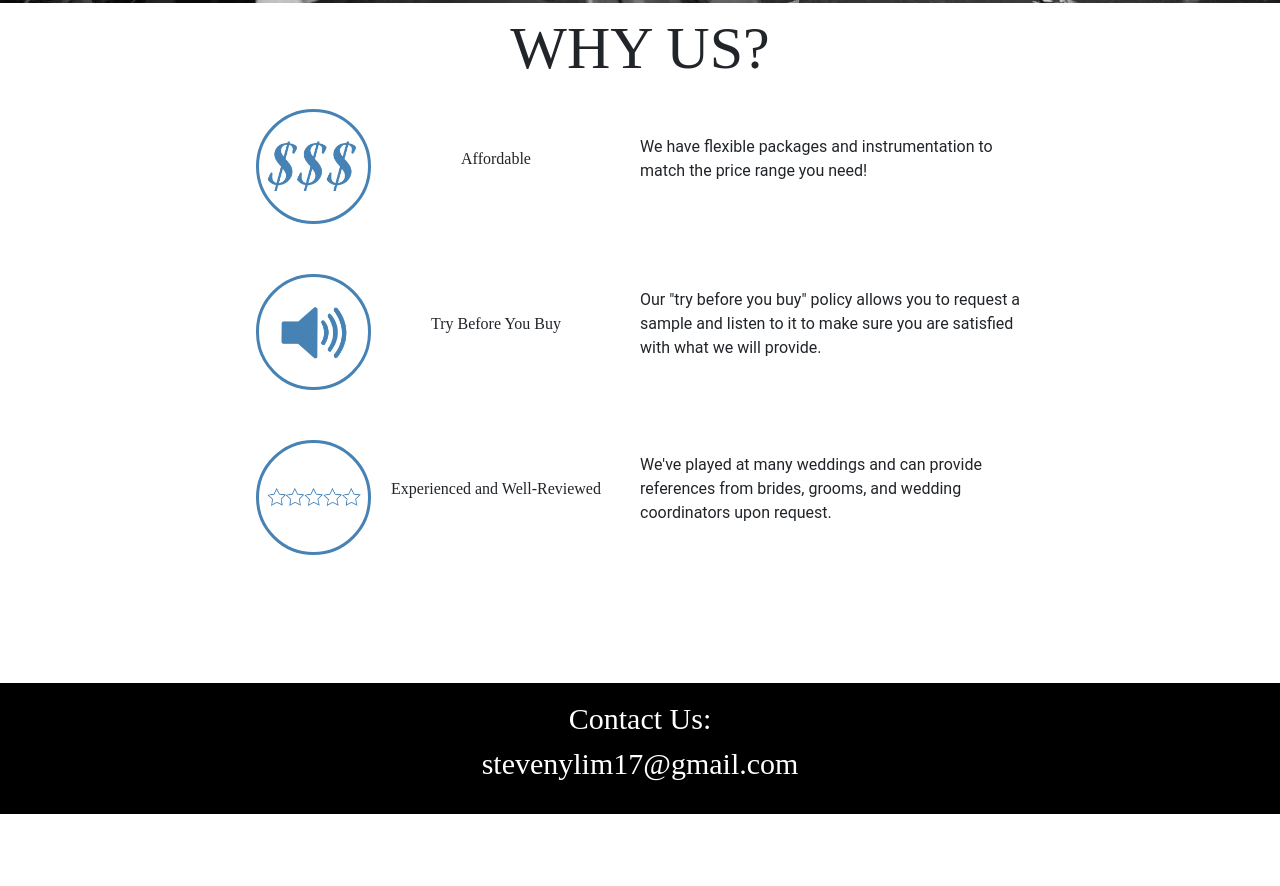
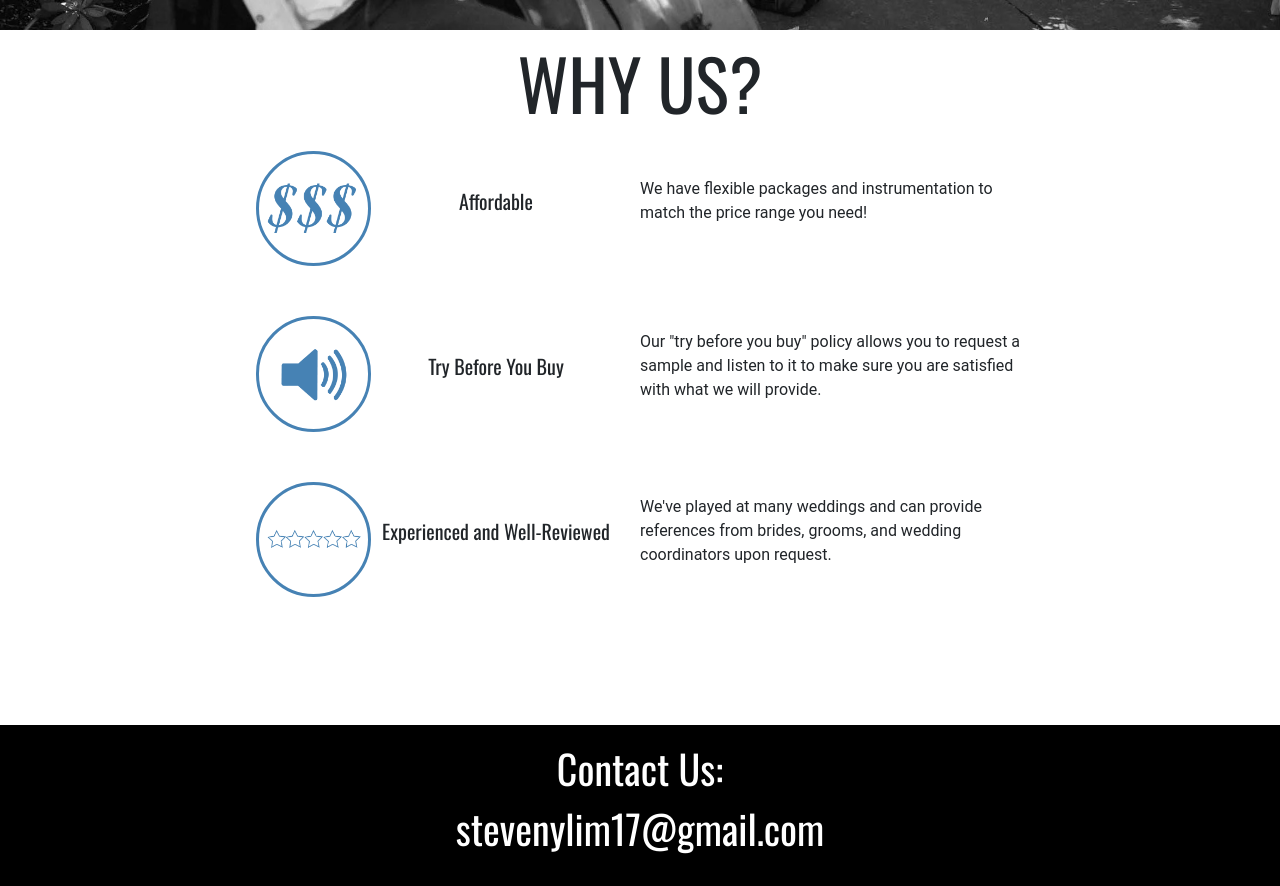
Before and after one commit to SlimPortfolio/DLP, a plain HTML site: page index.html in a window 1280 px wide. Shown: the part 911-1797 px from the top of the page. Before the commit the page ends 1725 px from the top, so only its background shows below. Drawn offline with nearby package versions, Linux system fonts and the light colour scheme.

Commit message:
Added Oswald Font
WM Special

```diff
--- a/designDLP.css
+++ b/designDLP.css
@@ -61,27 +61,27 @@ body{
 
 .title{
     font-family:oswald;
-    font-size:60px;
+    font-size:70px;
     text-align:center;
 
 }
 
 .footerText{
     font-family:oswald;
-    font-size:30px;
+    font-size:40px;
     text-align:center;
 }
 
 .subtitle{
     font-family:oswald;
-    font-size:16px;
+    font-size:20px;
     text-align:center;
     font-style:italic;
 
 }
 .subheading{
     font-family:oswald;
-    font-size:16px;
+    font-size:20px;
     /* font-weight:bold; */
     text-align:center;
 }
@@ -97,7 +97,7 @@ body{
 
 .headline{
     font-family:oswald;
-    font-size:30px;
+    font-size:40px;
 
 }
 
--- a/index.html
+++ b/index.html
@@ -3,6 +3,7 @@
 <head>
     <link rel="stylesheet" href="https://cdn.jsdelivr.net/npm/bootstrap@4.3.1/dist/css/bootstrap.min.css" integrity="sha384-ggOyR0iXCbMQv3Xipma34MD+dH/1fQ784/j6cY/iJTQUOhcWr7x9JvoRxT2MZw1T" crossorigin="anonymous">
     <link rel="stylesheet" href="designDLP.css">
+    <link href='https://fonts.googleapis.com/css?family=Oswald' rel='stylesheet'>
     <meta charset="UTF-8">
     <meta http-equiv="X-UA-Compatible" content="IE=edge">
     <meta name="viewport" content="width=device-width, initial-scale=1.0">
```
Also changed, not shown: about.html (+1 -0 lines), book.html (+1 -0 lines), samples.html (+1 -0 lines).
